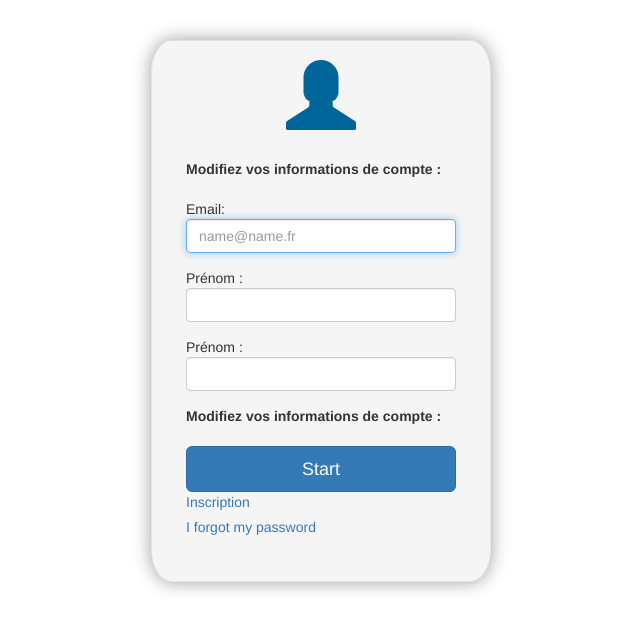
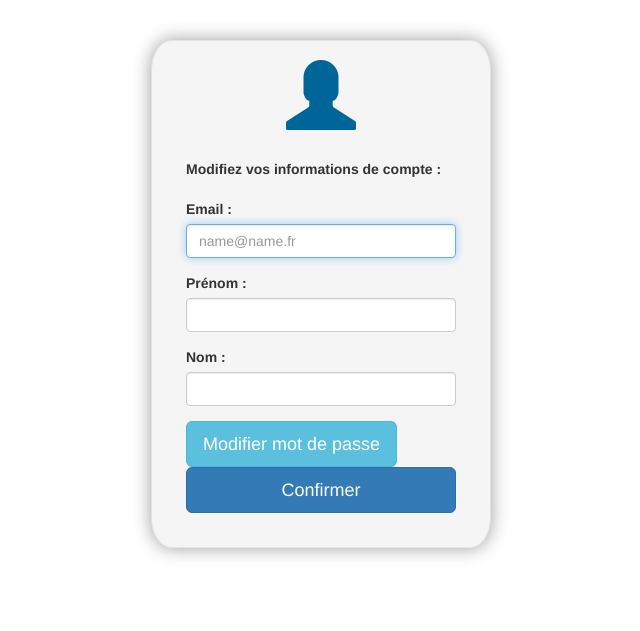
Before and after one commit to HectorGlez4/FaceMOOC, a PHP site: page /php/view/gestion.php in a window 1280 px wide. Shown: the top 631 px of the page, without its empty margins (319-959 px from the left). Run offline with PHP 8.4, Linux system fonts and the light colour scheme; some libraries are stand-ins or nearby versions.

Commit message:
gestion account

```diff
--- a/php/view/gestion.php
+++ b/php/view/gestion.php
@@ -13,26 +13,21 @@
                     <label>Modifiez vos informations de compte :</label>
                 </div>
                 <div class="form-group">
-                    Email: <input type="email" class="form-control" placeholder="name@name.fr" name="email" autofocus>
+                    <label>Email :</label>
+                    <input type="email" class="form-control" placeholder="name@name.fr" name="email" autofocus>
                 </div>
                 <div class="form-group">
-                    Prénom : <input type="text" class="form-control" name="firstname" required>
+                    <label>Prénom :</label>
+                    <input type="text" class="form-control" name="firstname" required>
                 </div>
                 <div class="form-group">
-                    Prénom : <input type="text" class="form-control" name="lastname" required>
+                    <label>Nom :</label>
+                     <input type="text" class="form-control" name="lastname" required>
                 </div>
 
-                <div class="form-group">
-                    <label>Modifiez vos informations de compte :</label>
-                </div>
+                <button type="button" class="btn btn-info btn-lg" data-toggle="modal" data-target="#myModal">Modifier mot de passe</button>
 
-                <button class="btn btn-lg btn-primary btn-block" type="submit">Start</button>
-
-                <a href="<?php WEBROOT ?>User/inscription">Inscription</a>
-                <p class="help-block"><a href="<?php WEBROOT ?>User/recupmdp">I forgot my password</a></p>
-
-
-            </form>
+                <button class="btn btn-lg btn-primary btn-block" type="submit">Confirmer</button>
 
         </div>
 
```
Also changed, not shown: php/view/changepass.php (+40 -6 lines).
